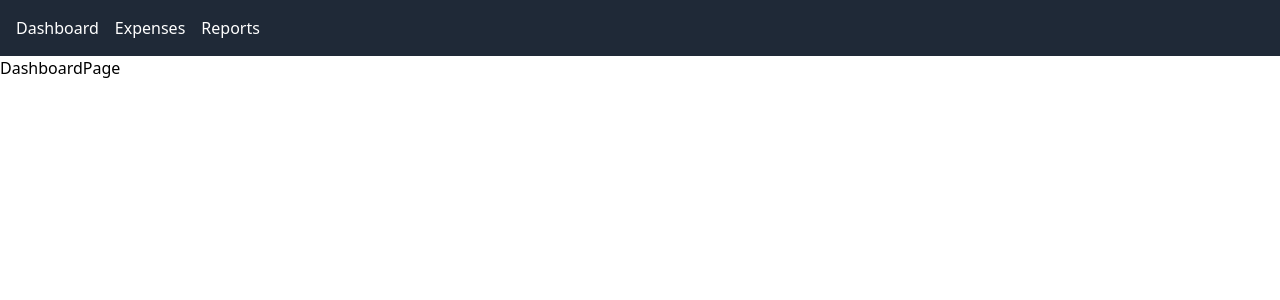
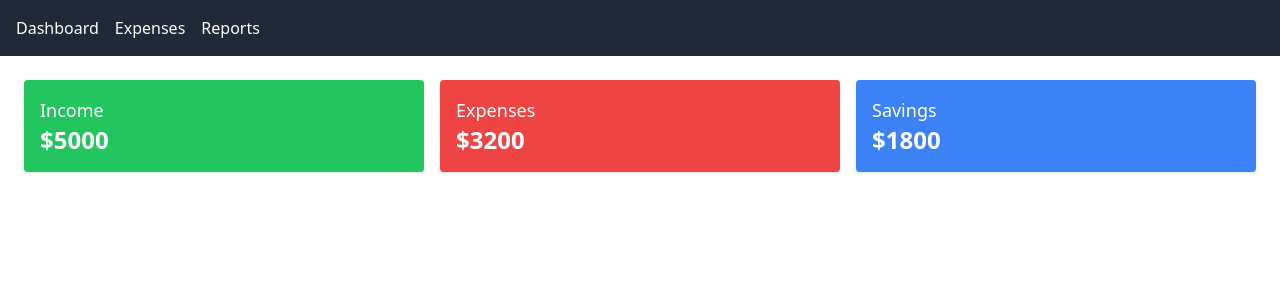
Before and after one commit to Sivasothy-Tharsi/finance-dashboard, a React (Create React App) app in the folder finance-dashboard/: page / in a window 1280 px wide. Shown: the top 300 px of the page. Built offline with nearby package versions, Linux system fonts and the light colour scheme.

Commit message:
dashboard page code added

```diff
--- a/finance-dashboard/src/pages/DashboardPage.js
+++ b/finance-dashboard/src/pages/DashboardPage.js
@@ -1,9 +1,19 @@
 import React from 'react'
 
+import DashboardCard from "../components/DashboardCard";
+
 const DashboardPage = () => {
+  const income = 5000;
+  const expenses = 3200;
+  const savings = income - expenses;
+
   return (
-    <div>DashboardPage</div>
-  )
-}
+    <div className="p-6 grid grid-cols-1 md:grid-cols-3 gap-4">
+      <DashboardCard title="Income" amount={income} color="bg-green-500" />
+      <DashboardCard title="Expenses" amount={expenses} color="bg-red-500" />
+      <DashboardCard title="Savings" amount={savings} color="bg-blue-500" />
+    </div>
+  );
+};
 
-export default DashboardPage
+export default DashboardPage;
```
